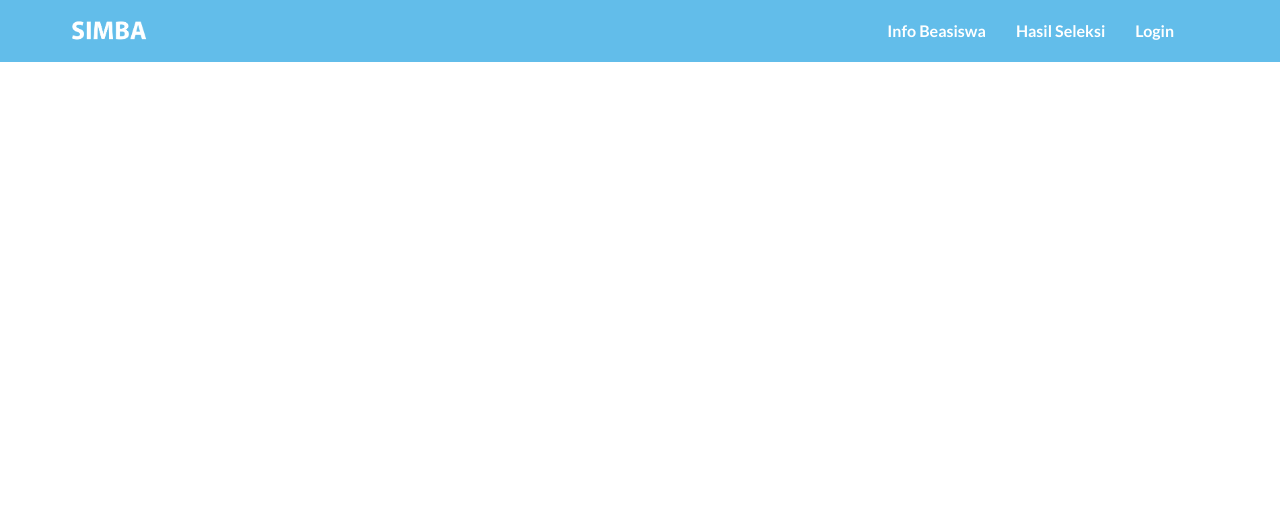
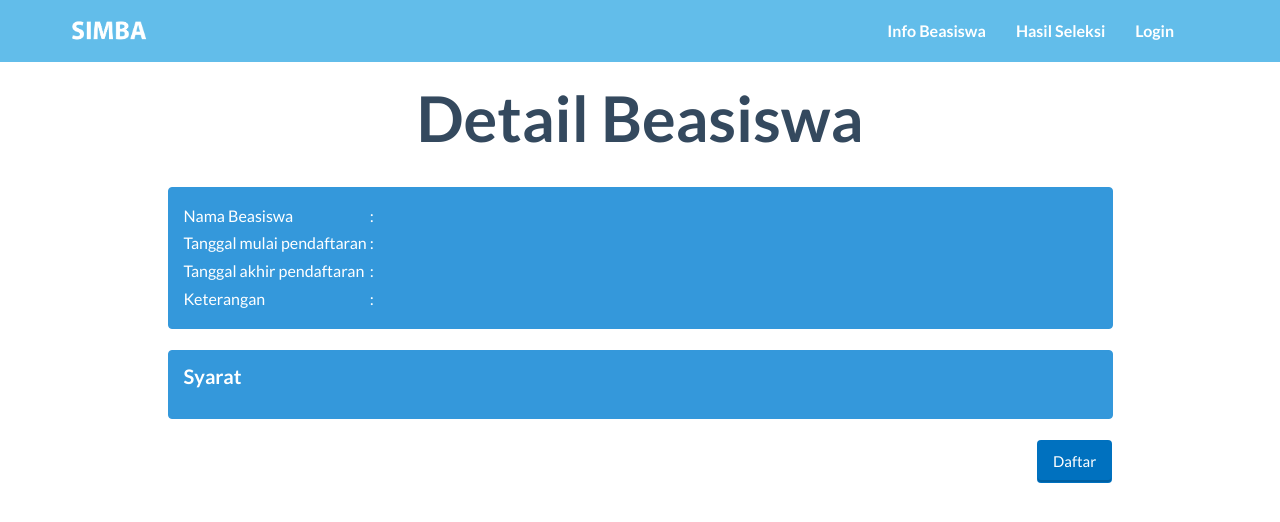
Before and after one commit to aamesaa/beasiswa, a PHP site: page /detail_beasiswa.php?id=1 in a window 1280 px wide. Shown: the top 522 px of the page. Run offline with PHP 8.4, Linux system fonts and the light colour scheme; data that the repository does not hold is empty.

Commit message:
Beasiswa - detail beasiswa

```diff
--- a/detail_beasiswa.php
+++ b/detail_beasiswa.php
@@ -1,5 +1,6 @@
 <?php
 Include("function/koneksi.php");
+//include('function/session.php');
 //include("session.php");
 //include("login.php");
 session_start();
@@ -35,6 +36,7 @@ date_default_timezone_set('Asia/Jakarta');
 
 </head>
 <body>
+  <?php echo $login_session; ?>
   <nav class="navbar-default" role="navigation" style="position: fixed; top: 0px;">
     <div class="container">
       <div class="navbar-header">
@@ -50,8 +52,8 @@ date_default_timezone_set('Asia/Jakarta');
       </a>
       <div class="collapse navbar-collapse navbar-right navbar-ex1-collapse stuckMenu">
         <ul class="nav navbar-nav">
-          <li class="menuItem"><a href="#infoBeasiswa">Info Beasiswa </a></li>
-          <li class="menuItem"><a href="#hasilSeleksi">Hasil Seleksi </a></li>
+          <li class="menuItem"><a href="index.php#infoBeasiswa">Info Beasiswa </a></li>
+          <li class="menuItem"><a href="index.php#hasilSeleksi">Hasil Seleksi </a></li>
           <?php
           if(isset($_SESSION['login_user'])){//sudah login
             $username= $_SESSION['login_user'];
@@ -73,4 +75,75 @@ date_default_timezone_set('Asia/Jakarta');
       </div>
     </div>
   </nav>
+
+  <div class="container">
+
+    <div class="row">
+      <br>
+      <a href="index.php#infoBeasiswa">Back to Home</a>
+        <h2 class="text-center"> Detail Beasiswa</h2>
+
+
+    <?php
+
+    $kode_bsw= $_GET['id'];
+    $getBswSql="SELECT nama_bsw,tgl_buka,tgl_tutup,Keterangan,kuota from beasiswa where kd_bsw='$kode_bsw'";
+
+    $getBeasiswa=mysqli_query($koneksi,$getBswSql);
+
+    $rowBsw=mysqli_fetch_array($getBeasiswa);
+    ?>
+    <br>
+    <div class="col-md-1 col-lg-1"></div>
+    <div class="col-md-10">
+      <div class="alert alert-info" id="ringkasanBsw">
+
+        <table>
+          <tr>
+            <td> Nama Beasiswa</td>
+            <td>&nbsp:&nbsp</td>
+            <td><?php echo $rowBsw['nama_bsw'];?></td>
+          </tr>
+          <tr>
+            <td> Tanggal mulai pendaftaran </td>
+            <td>&nbsp:&nbsp</td>
+            <td><?php echo $rowBsw['tgl_buka'];?></td>
+          </tr>
+          <tr>
+            <td> Tanggal akhir pendaftaran </td>
+            <td> &nbsp:&nbsp</td>
+            <td> <?php echo $rowBsw['tgl_tutup'];?></td>
+          </tr>
+          <tr>
+            <td> Keterangan</td>
+            <td> &nbsp:&nbsp</td>
+            <td><?php echo $rowBsw['Keterangan'];?></td>
+          </tr>
+        </table>
+      </div>
+      <?php
+      $getSyrSql="SELECT nama_syarat FROM ref_syarat rs NATURAL JOIN syarat_bsw sb NATURAL JOIN beasiswa b WHERE b.kd_bsw='$kode_bsw'";
+      $getSyrBeasiswa=mysqli_query($koneksi,$getSyrSql);
+      ?>
+      <div class="alert alert-info" id="syaratBsw">
+        <h4> Syarat</h4>
+        <ul style="list-style-type:disc">
+        <?php
+        while ($rowSyrBsw=mysqli_fetch_array($getSyrBeasiswa)){
+          echo"<li> - &nbsp";
+          echo $rowSyrBsw['nama_syarat'];
+          echo "</li>";
+        }
+
+         ?>
+       </ul>
+      </div>
+      <a href="daftar_beasiswa.php" class="btn wow tada btn-embossed btn-primary pull-right animated animated">Daftar</a>
+  </div>
+
+
+
+
+</div>
+</div>
   </html>
```
Also changed, not shown: index.php (+14 -5 lines), detail.php (deleted).
